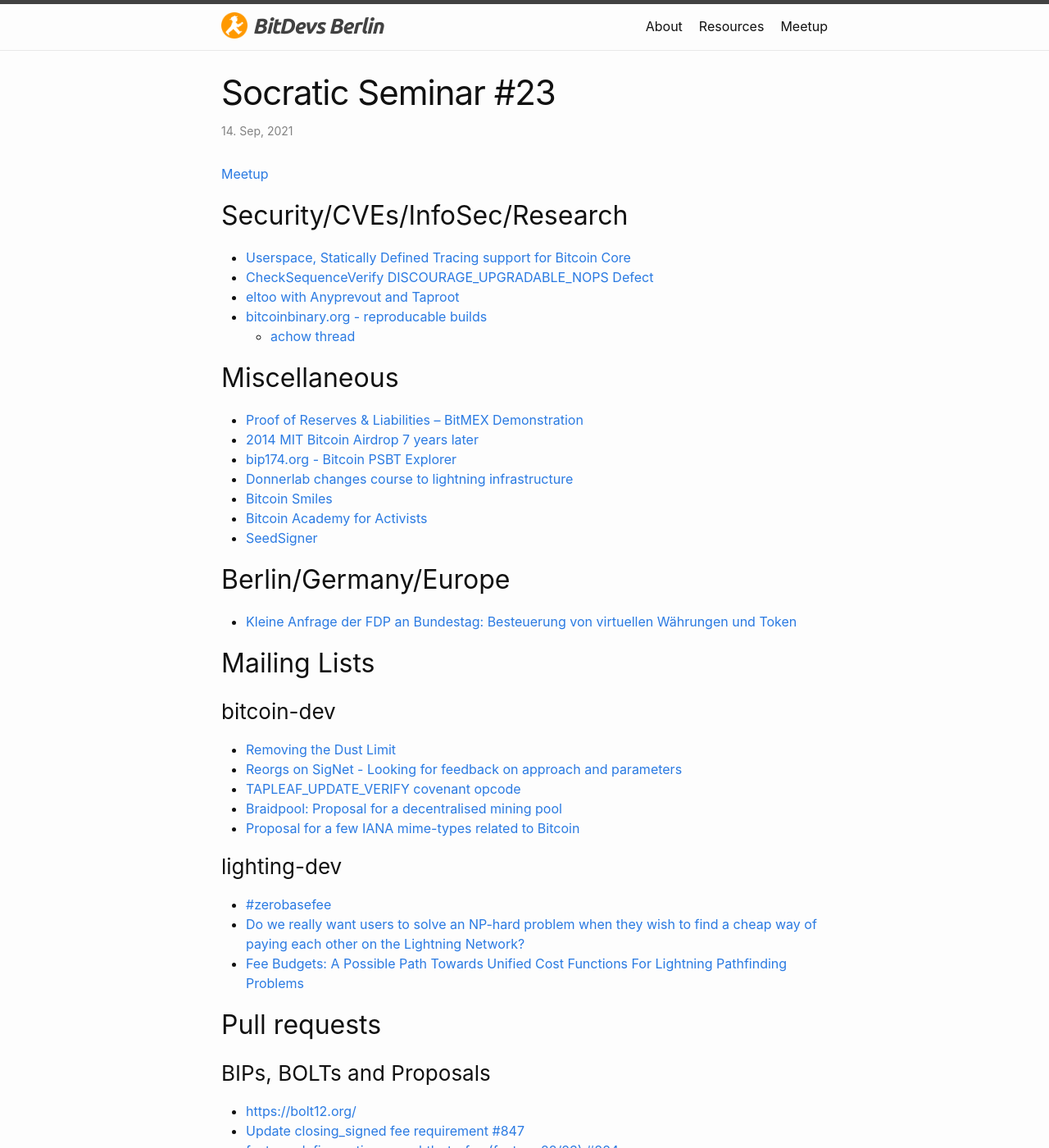
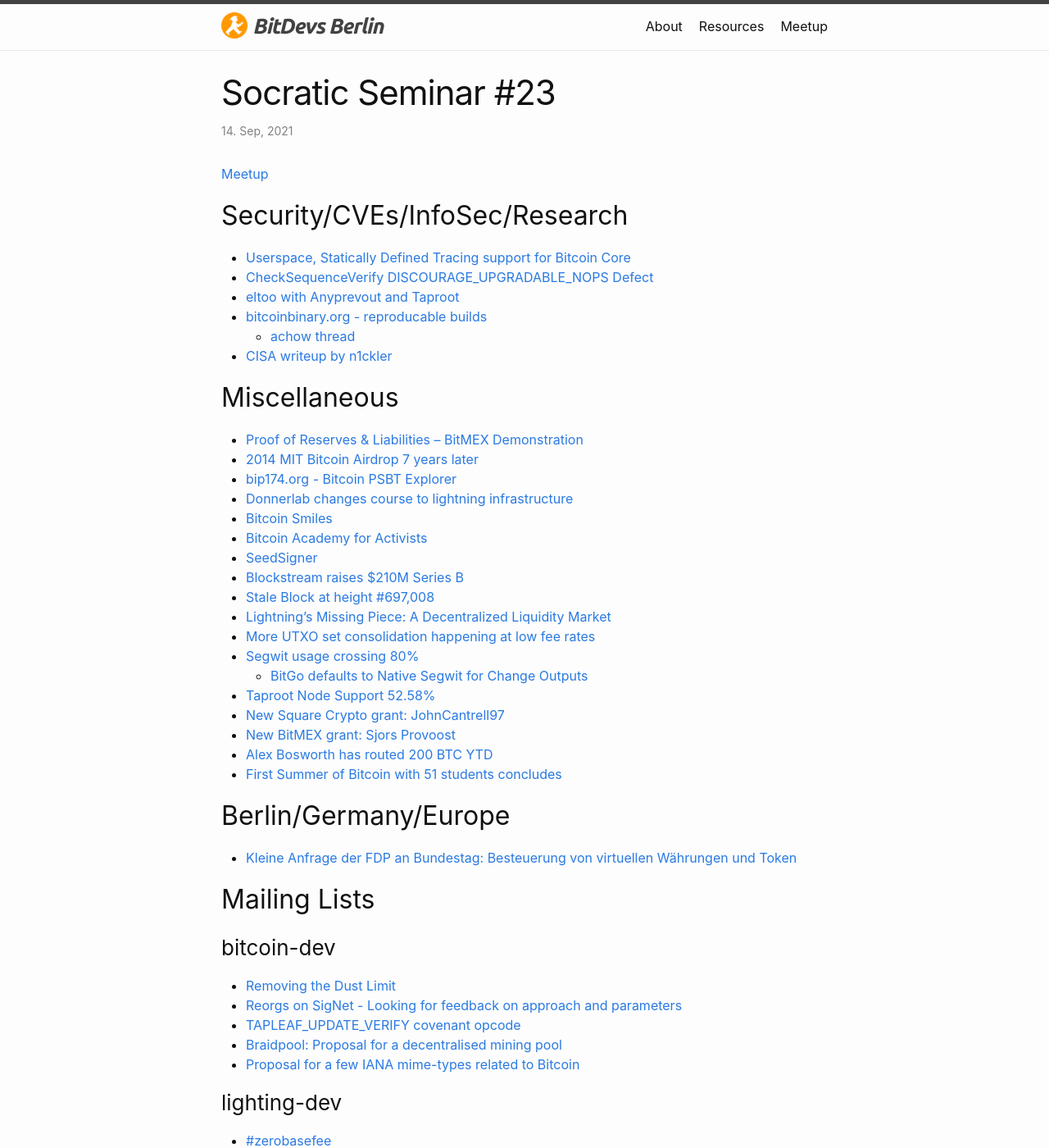
Before and after one commit to fjahr/bitdevsberlin, a Jekyll site: the page built from _posts/2021-09-14-socratic-seminar-23.md, in a window 1280 px wide and 1400 px high. Shown: the whole window at 82% size. Built offline with Jekyll 4.4.1, drawn with Linux system fonts in a browser that asks for light colours; some of the changed text lies outside the part shown.

Commit message:
Updates to #23

```diff
--- a/_posts/2021-09-14-socratic-seminar-23.md
+++ b/_posts/2021-09-14-socratic-seminar-23.md
@@ -12,6 +12,7 @@ title: "Socratic Seminar #23"
 - [eltoo with Anyprevout and Taproot](https://yakshaver.org/2021/07/26/first.html)
 - [bitcoinbinary.org - reproducable builds](https://bitcoinbinary.org/)
   - [achow thread](https://mobile.twitter.com/achow101/status/1433834858015506434)
+- [CISA writeup by n1ckler](https://github.com/ElementsProject/cross-input-aggregation#integration-into-the-bitcoin-protocol)
 
 ## Miscellaneous
 
@@ -22,6 +23,17 @@ title: "Socratic Seminar #23"
 - [Bitcoin Smiles](https://bitcoinsmiles.org/)
 - [Bitcoin Academy for Activists](https://oslofreedomforum.com/bitcoin-academy-off2021/)
 - [SeedSigner](https://seedsigner.com/)
+- [Blockstream raises $210M Series B](https://blockstream.com/2021/08/24/en-blockstream-secures-210m-series-b-financing/)
+- [Stale Block at height #697,008](https://twitter.com/BitMEXResearch/status/1429405958850203660)
+- [Lightning’s Missing Piece: A Decentralized Liquidity Market](https://medium.com/blockstream/lightnings-missing-piece-a-decentralized-liquidity-market-a0bb47534a4f)
+- [More UTXO set consolidation happening at low fee rates](https://mobile.twitter.com/murchandamus/status/1428063744295309319)
+- [Segwit usage crossing 80%](https://twitter.com/OneMorePeter/status/1437551267296038913)
+  * [BitGo defaults to Native Segwit for Change Outputs](https://twitter.com/BitGo/status/1431296700442841089)
+- [Taproot Node Support 52.58%](https://mobile.twitter.com/taproot_signal/status/1432221547574571009)
+- [New Square Crypto grant: JohnCantrell97](https://twitter.com/sqcrypto/status/1432371044174778373)
+- [New BitMEX grant: Sjors Provoost](https://twitter.com/BitMEXResearch/status/1423199968387608585)
+- [Alex Bosworth has routed 200 BTC YTD](https://twitter.com/alexbosworth/status/1433988909600411649)
+- [First Summer of Bitcoin with 51 students concludes](https://twitter.com/summerofbitcoin/status/1436371656570654720)
 
 ## Berlin/Germany/Europe
 
@@ -54,7 +66,10 @@ title: "Socratic Seminar #23"
 
 ### Bitcoin Core
 
-- [Testing Bitcoin Core 22.0 Release Candidates](https://bitcoincore.reviews/v22-rc-testing)
+- [Bitcoin Core 22.0 released](https://bitcoincore.org/en/releases/22.0/)
+  * [Bitcoin Explained - Bitcoin 22.0 explained - 32min](http://nadobtc.btc.libsynpro.com/bitcoin-core-220-explained-episode-45)
+  * [Testing Bitcoin Core 22.0 Release Candidates](https://bitcoincore.reviews/v22-rc-testing)
+  * [Bitcoin Core 22.0rc Testing Guide](https://github.com/bitcoin-core/bitcoin-devwiki/wiki/22.0-Release-Candidate-Testing-Guide)
 - [wallet: Decide which coin selection solution to use based on waste metric #22009](https://github.com/bitcoin/bitcoin/pull/22009)
 - [Add a new RPC command: restorewallet #22541](https://github.com/bitcoin/bitcoin/pull/22541)
 - [wallet, rpc: add an option to list private descriptors #21500](https://github.com/bitcoin/bitcoin/pull/21500)
```
